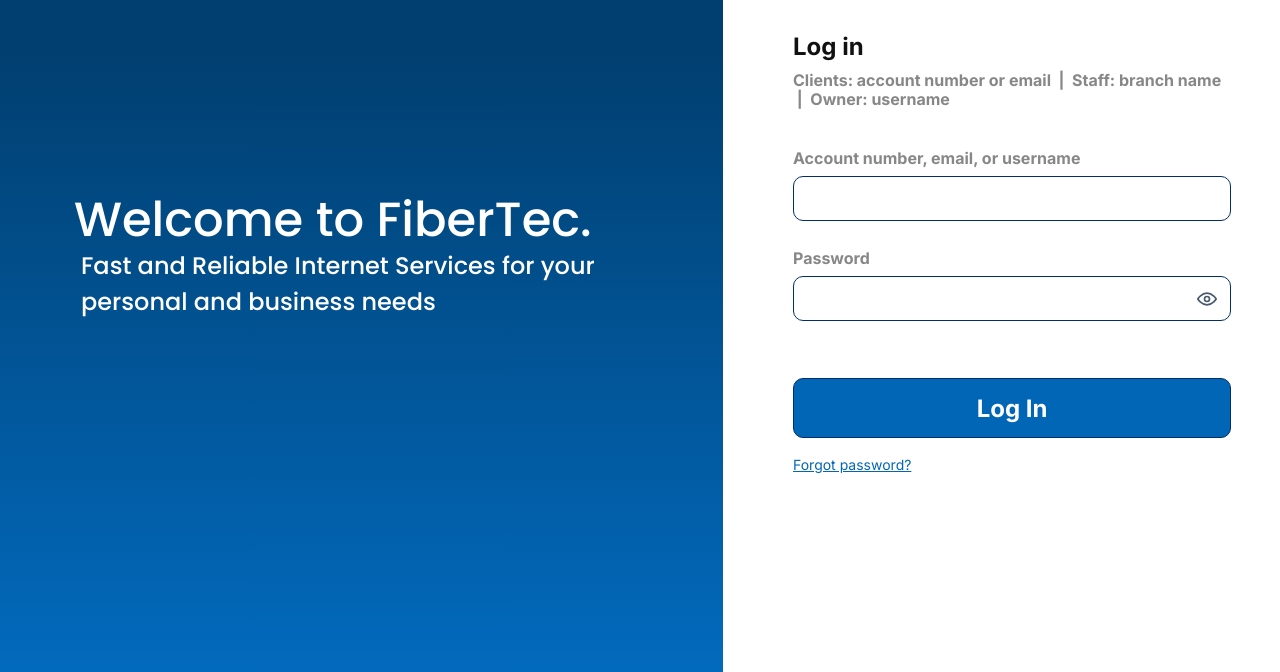
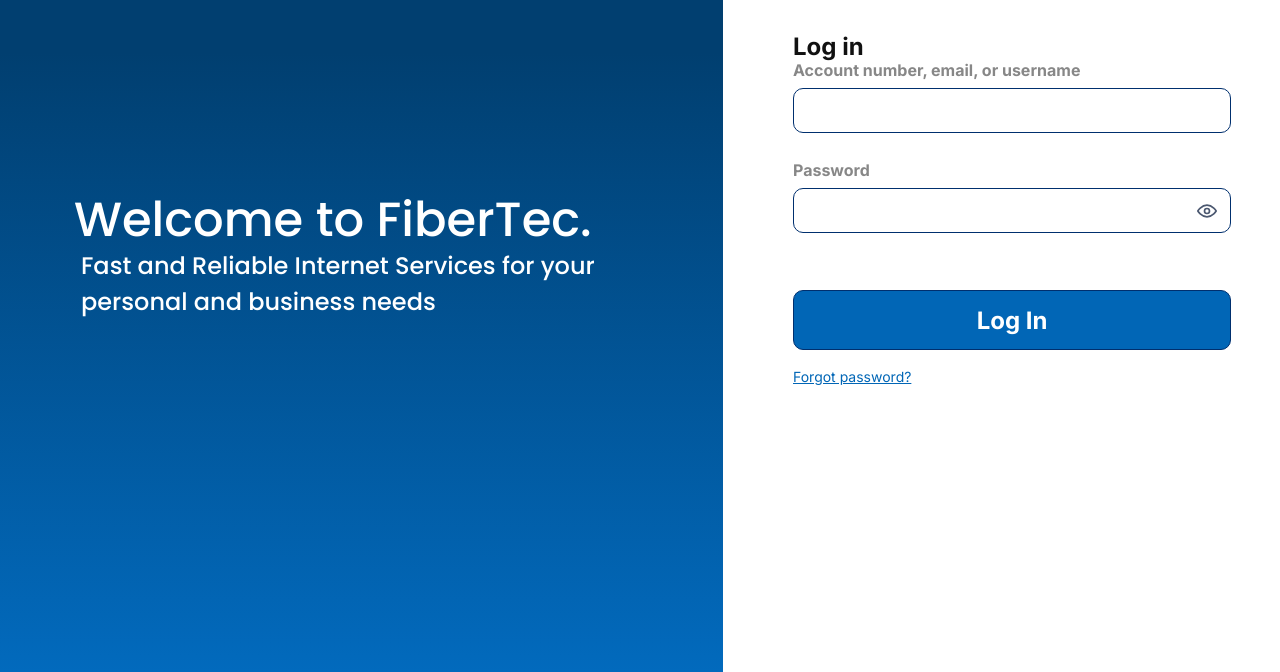
Before and after one commit to kreputana9151-ship-it/fibertec-system, a website: page public/index.html in a window 1280 px wide. Shown: the part 128-800 px from the top of the page. Drawn offline with Linux system fonts and the light colour scheme.

Commit message:
Remove login and FIFO queue helper subtitles

```diff
--- a/public/index.html
+++ b/public/index.html
@@ -18,7 +18,6 @@
   <div class="lg-right">
     <form class="lg-form" id="login-form" onsubmit="login();return false;">
       <h2>Log in</h2>
-      <p class="lg-sub">Clients: account number or email &nbsp;|&nbsp; Staff: branch name &nbsp;|&nbsp; Owner: username</p>
       <label>Account number, email, or username</label>
       <input type="text" id="account" autocomplete="username">
       <label>Password</label>
```
